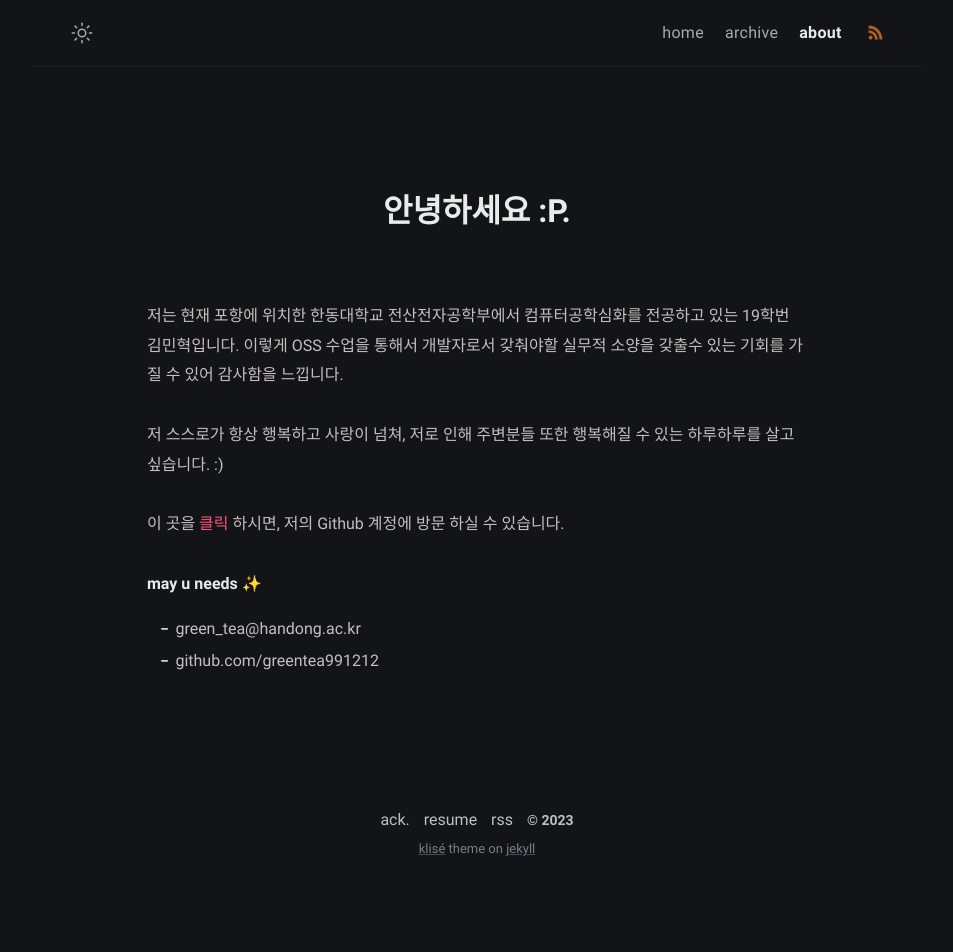
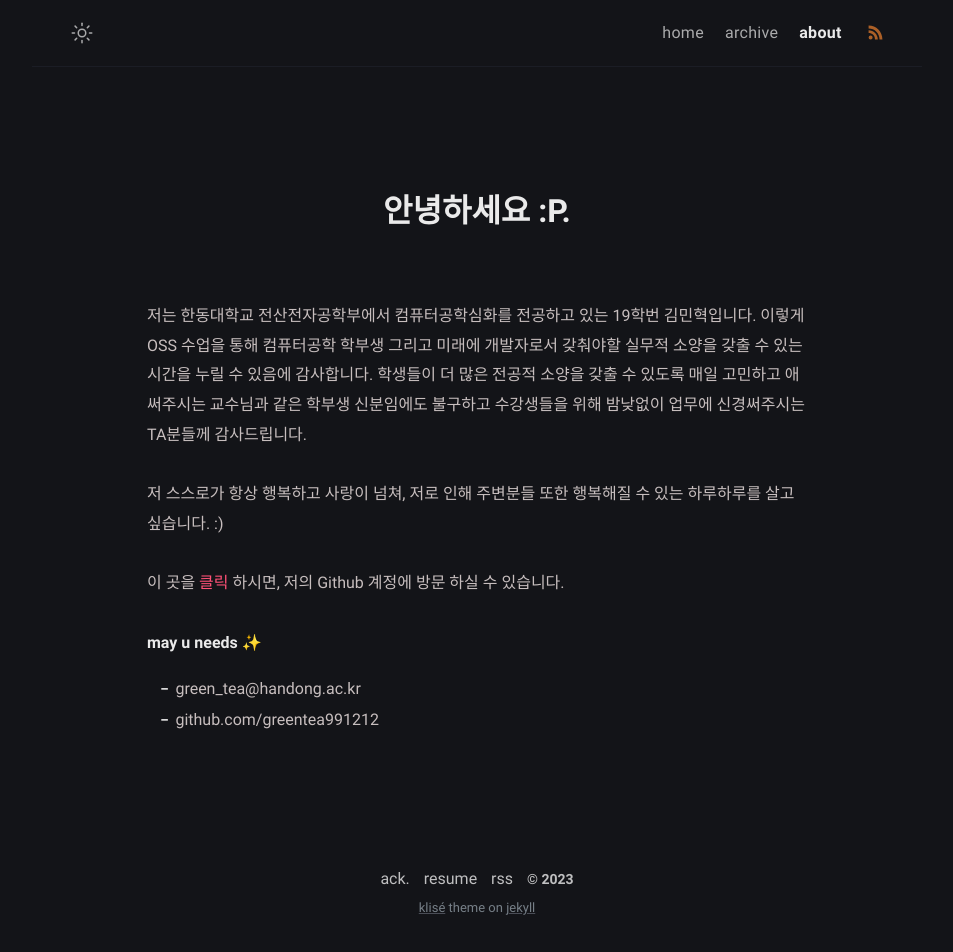
Before and after one commit to greentea991212/greentea991212.github.io, a Jekyll site: the page built from about.md, in a window 1280 px wide. Shown: the whole page, without its empty margins (163-1116 px from the left). Built offline with Jekyll 4.4.1, drawn with Linux system fonts in a browser that asks for light colours; before the commit the page ends 900 px from its top, so only the background shows below that.

Commit message:
Update about.md

```diff
--- a/about.md
+++ b/about.md
@@ -6,7 +6,7 @@ excerpt: 반갑습니다!
 comments: ture
 ---
 
-저는 현재 포항에 위치한 한동대학교 전산전자공학부에서 컴퓨터공학심화를 전공하고 있는 19학번 김민혁입니다. 이렇게 OSS 수업을 통해서 개발자로서 갖춰야할 실무적 소양을 갖출수 있는 기회를 가질 수 있어 감사함을 느낍니다.
+  저는 한동대학교 전산전자공학부에서 컴퓨터공학심화를 전공하고 있는 19학번 김민혁입니다. 이렇게 OSS 수업을 통해 컴퓨터공학 학부생 그리고 미래에 개발자로서 갖춰야할 실무적 소양을 갖출 수 있는 시간을 누릴 수 있음에 감사합니다. 학생들이 더 많은 전공적 소양을 갖출 수 있도록 매일 고민하고 애써주시는 교수님과 같은 학부생 신분임에도 불구하고 수강생들을 위해 밤낮없이 업무에 신경써주시는 TA분들께 감사드립니다.
 
 저 스스로가 항상 행복하고 사랑이 넘쳐, 저로 인해 주변분들 또한 행복해질 수 있는 하루하루를 살고 싶습니다. :)
 
```
